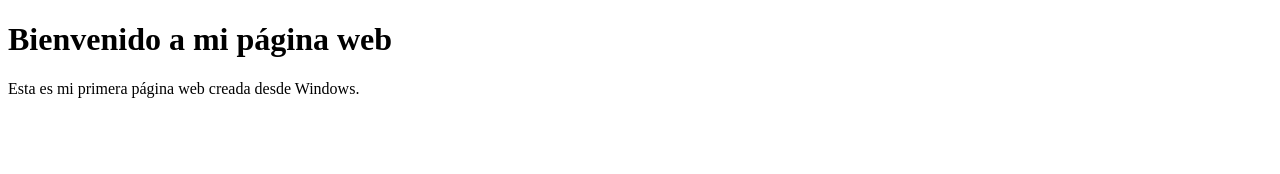
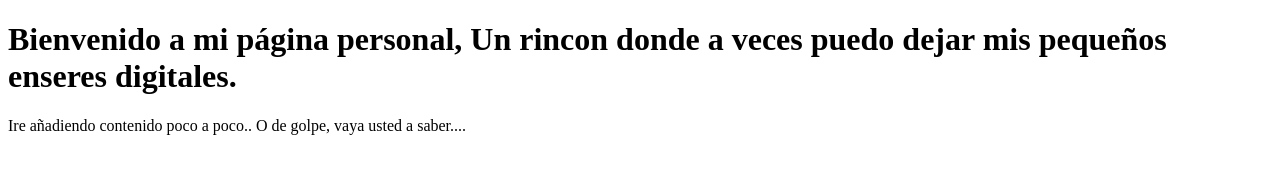
Before and after one commit to GregSite2025/ElsitiodeGreg, a plain HTML site: page index.html in a window 1280 px wide. Drawn offline with Linux system fonts and the light colour scheme.

Commit message:
Update index.html

```diff
--- a/index.html
+++ b/index.html
@@ -6,9 +6,9 @@
 </head>
 <body>
 
-<h1>Bienvenido a mi página web</h1>
+<h1>Bienvenido a mi página personal, Un rincon donde a veces puedo dejar mis pequeños enseres digitales.</h1>
 
-<p>Esta es mi primera página web creada desde Windows.</p>
+<p>Ire añadiendo contenido poco a poco.. O de golpe, vaya usted a saber....</p>
 
 </body>
 </html>
```
